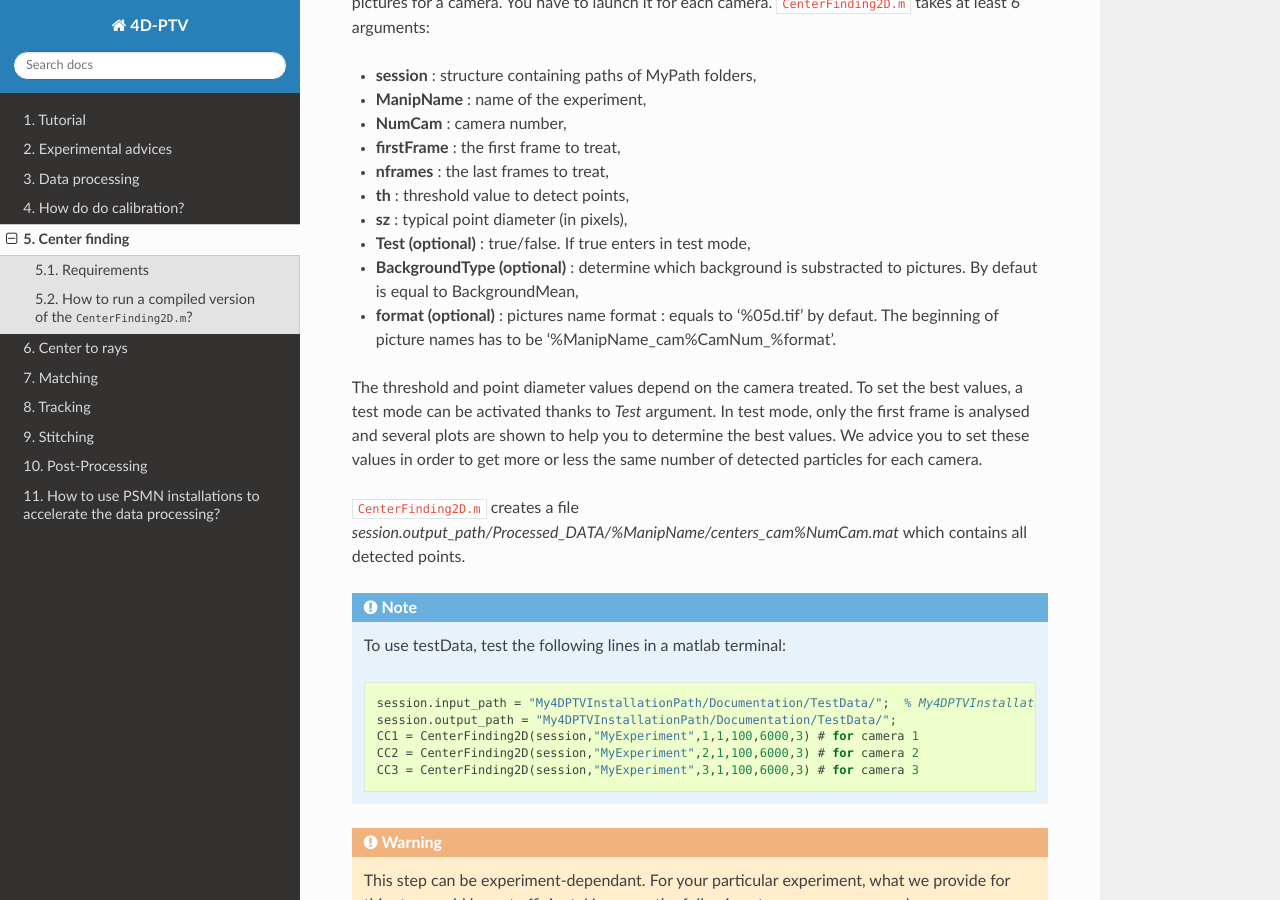
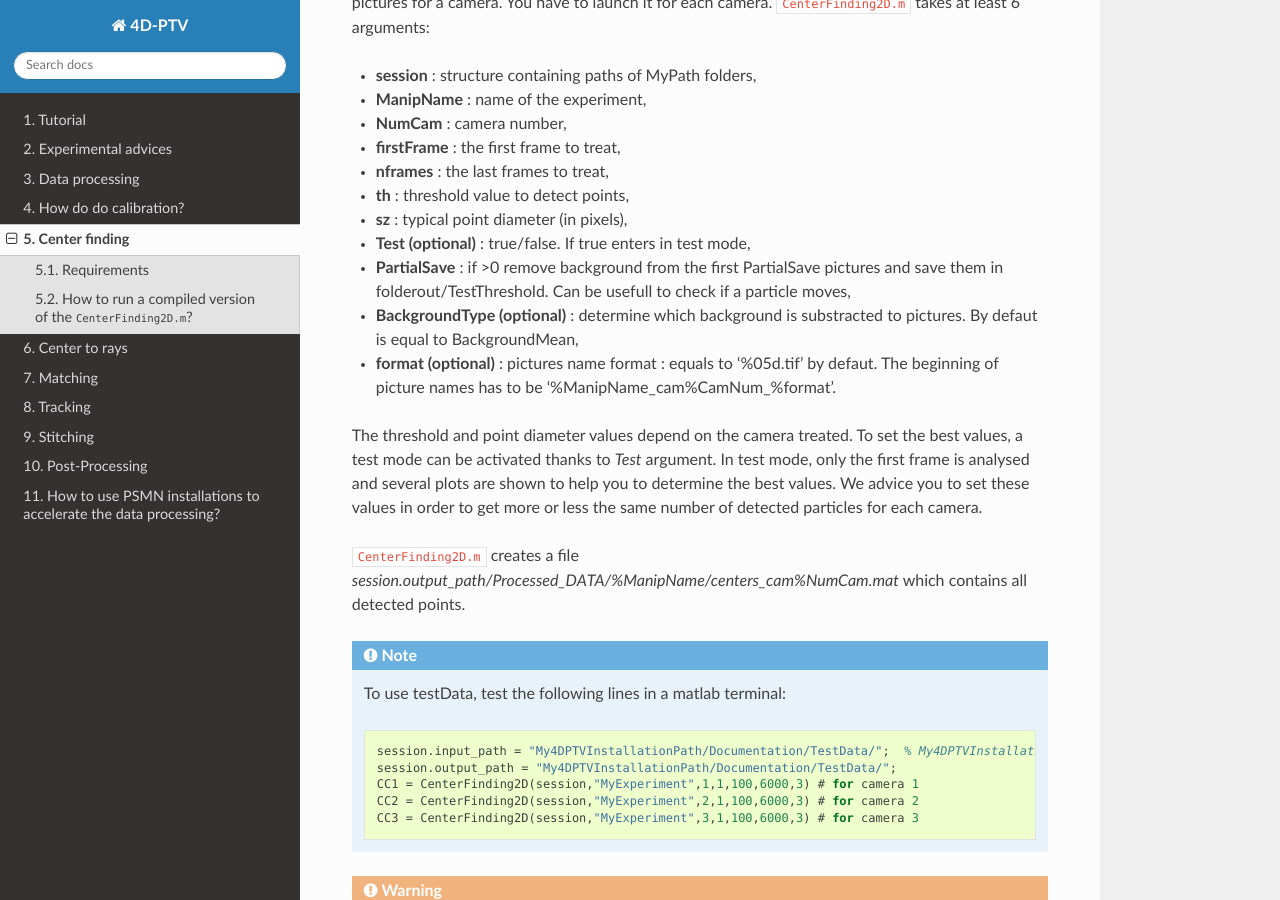
Before and after one commit to turbulencelyon/4d-ptv, a Sphinx documentation site: the page built from Documentation/source/CentersFinding.rst, in a window 1280 px wide and 900 px high, scrolled down 1634 px. Built offline with Sphinx 7.4.7 and the Read the Docs theme 2.0.0, drawn with Linux system fonts in a browser that asks for light colours.

```diff
--- a/Documentation/source/CentersFinding.rst
+++ b/Documentation/source/CentersFinding.rst
@@ -59,6 +59,7 @@
 - **th**                        : threshold value to detect points,
 - **sz**                        : typical point diameter (in pixels),
 - **Test (optional)**           : true/false. If true enters in test mode,
+- **PartialSave**               : if >0 remove background from the first PartialSave pictures and save them in folderout/TestThreshold. Can be usefull to check if a particle moves,
 - **BackgroundType (optional)** : determine which background is substracted to pictures. By defaut is equal to BackgroundMean,
 - **format (optional)**         : pictures name format : equals to '%05d.tif' by defaut. The beginning of picture names has to be '%ManipName_cam%CamNum_%format'.
 
```
Also changed, not shown: 12 other files.
